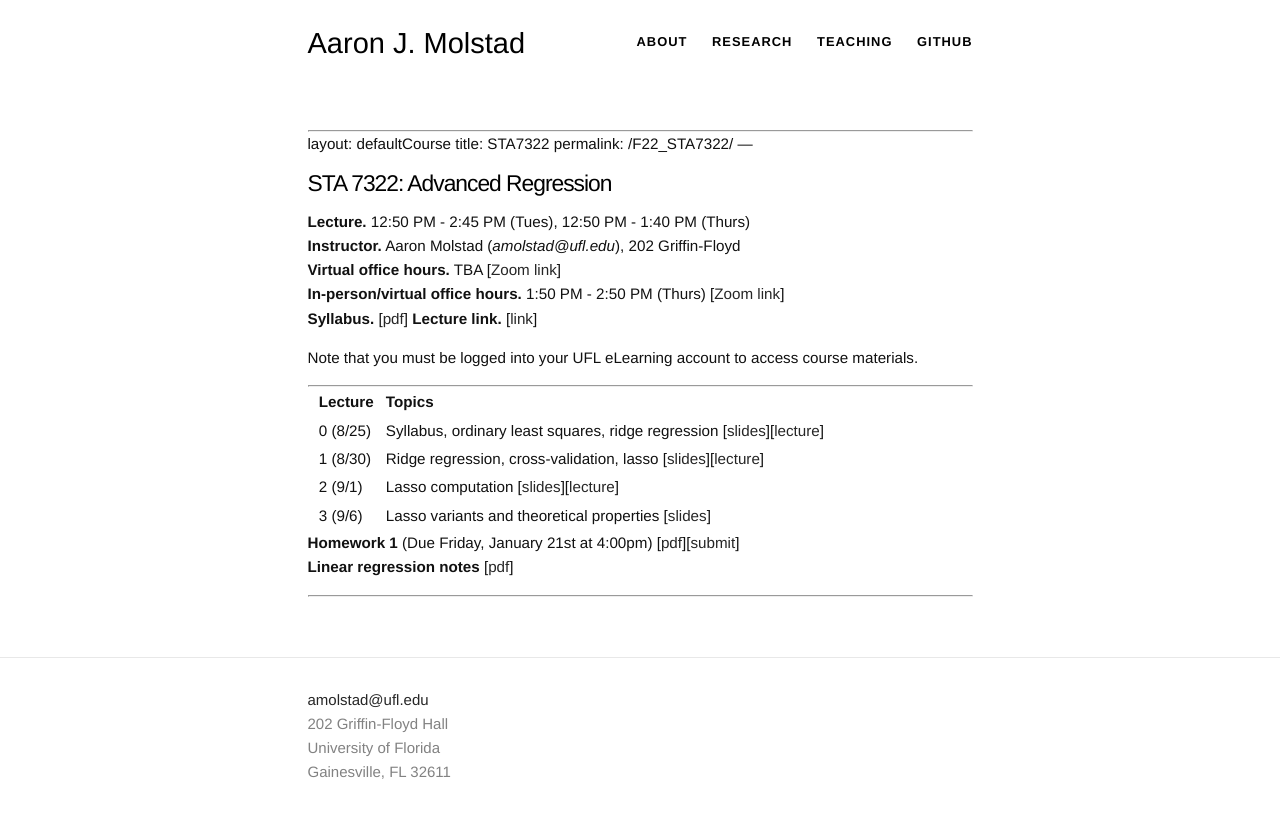
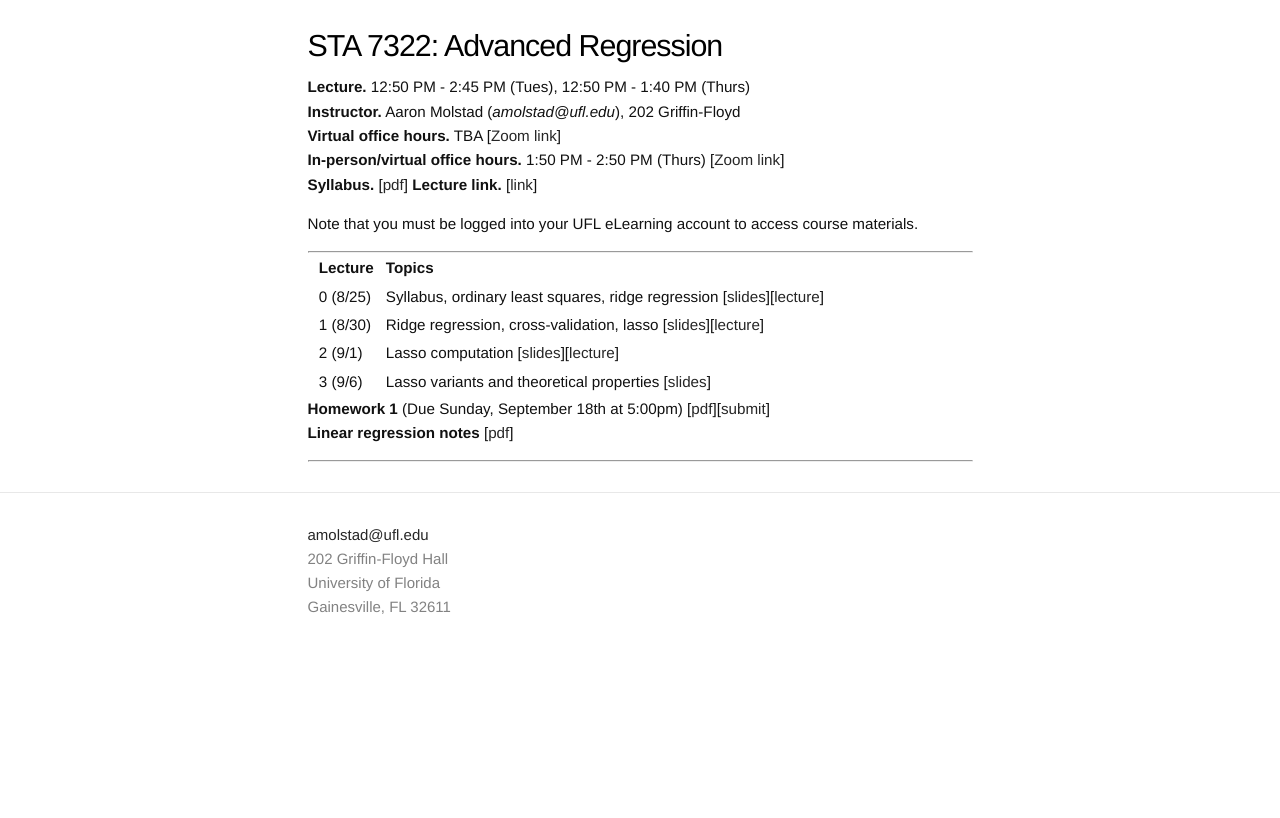
Before and after one commit to ajmolstad/ajmolstad.github.io, a Jekyll site: the page built from F22_STA7322.md, in a window 1280 px wide. Shown: the top 818 px of the page. Built offline with Jekyll 4.4.1, drawn with Linux system fonts in a browser that asks for light colours; our own code applies the rules of GitHub Pages for plain Markdown files.

Commit message:
Update F22_STA7322.md

```diff
--- a/F22_STA7322.md
+++ b/F22_STA7322.md
@@ -1,8 +1,9 @@
- ---
+---
 layout: defaultCourse
 title: STA7322
 permalink: /F22_STA7322/
 ---
+
 # STA 7322: Advanced Regression
 **Lecture.**  12:50 PM - 2:45 PM  (Tues), 12:50 PM - 1:40 PM (Thurs)
 **Instructor.** Aaron Molstad (*amolstad@ufl.edu*), 202 Griffin-Floyd
@@ -21,7 +22,7 @@ Note that you must be logged into your UFL eLearning account to access course ma
 || 3 (9/6) || Lasso variants and theoretical properties [[slides](https://ufl.instructure.com/files/71222125/download?download_frd=1)] ||
 
 
-**Homework 1** (Due Friday, January 21st at 4:00pm) [[pdf](https://ufl.instructure.com/files/71182985/download?download_frd=1)][[submit](https://ufl.instructure.com/courses/463961/assignments/5390259)]
+**Homework 1** (Due Sunday, September 18th at 5:00pm) [[pdf](https://ufl.instructure.com/files/71182985/download?download_frd=1)][[submit](https://ufl.instructure.com/courses/463961/assignments/5390259)]
 **Linear regression notes** [[pdf](https://ufl.instructure.com/files/71183988/download?download_frd=1)]
 
 -----------------
```
